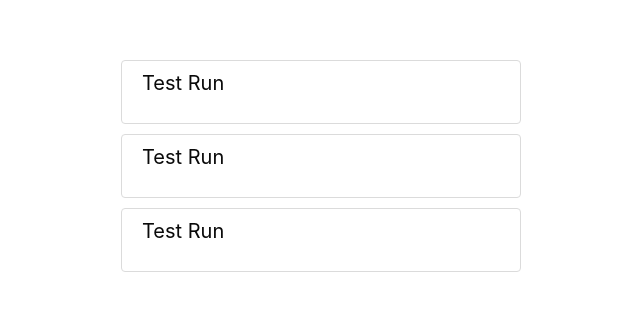
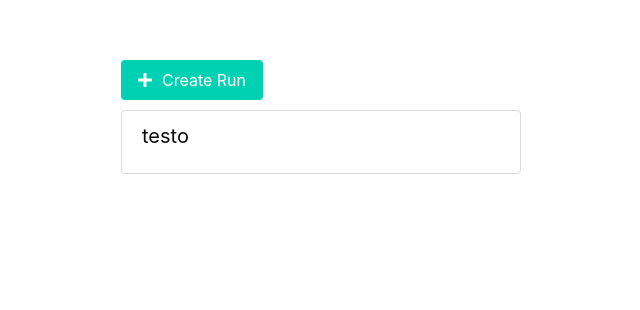
Before and after one commit to DSurguy/nuzlocker-vue, a Vue app: page / in a window 1280 px wide. Shown: the part 110-420 px from the top of the page, without its empty margins (319-959 px from the left). Built offline with nearby package versions, Linux system fonts and the light colour scheme.

Commit message:
Create a modal

```diff
--- a/src/components/RunList.vue
+++ b/src/components/RunList.vue
@@ -1,38 +1,51 @@
 <template>
   <div class="run-list">
+    <div class="run-list-header">
+      <button
+        class="button is-primary"
+        v-on:click="createRun"
+      >
+        <i class="fas fa-plus"></i>Create Run
+      </button>
+    </div>
+    <div class="run-list-content"></div>
     <div class="run" v-for="run in runs" :key="run.id">
       <h2>{{run.title}}</h2>
     </div>
+    <CreateRunModal v-if="createRunActive" v-bind:onClose="closeCreateRunModal" />
   </div>
 </template>
 
 <script>
 import request from '../services/api/index.js'
-console.log(request)
+import CreateRunModal from './modals/CreateRunModal.vue'
 
 export default {
   name: 'RunList',
+  components: {
+    CreateRunModal
+  },
   props: {},
   data: function (){
     return {
-      runs: []
+      runs: [],
+      createRunActive: false
     }
   },
   mounted: async function () {
-    //pretend we dynamically retrieve data
     try{
-      let response = await request('/runs/test', 'get')
-      console.log(response)
+      this.runs = await request('/runs', 'get')
     } catch (e) {
       console.error(e)
     }
-    setTimeout(() => {
-      this.runs = [
-        { id: 0, title: 'Test Run' },
-        { id: 1, title: 'Test Run' },
-        { id: 2, title: 'Test Run' }
-      ]
-    }, 1000)
+  },
+  methods: {
+    createRun: function (event) {
+      this.createRunActive = true
+    },
+    closeCreateRunModal: function (event){
+      this.createRunActive = false
+    }
   }
 }
 </script>
@@ -42,6 +55,14 @@ export default {
 .run-list {
   width: 400px;
   padding-top: 100px;
+}
+.run-list-header {
+  display: flex;
+  justify-content: flex-start;
+  margin: 10px 0;
+}
+.run-list-header button i {
+  margin-right: 10px;
 }
 .run {
   display: flex;
--- /dev/null
+++ b/src/components/modals/CreateRunModal.vue
@@ -0,0 +1,39 @@
+<template>
+  <div class="modal is-active">
+    <div class="modal-background"></div>
+    <div class="modal-card">
+      <header class="modal-card-head">
+        <p class="modal-card-title">Modal title</p>
+        <button class="delete" aria-label="close"></button>
+      </header>
+      <section class="modal-card-body">
+        <p>Test</p>
+      </section>
+      <footer class="modal-card-foot">
+        <button class="button is-success">Save changes</button>
+        <button class="button" v-on:click="onClose">Cancel</button>
+      </footer>
+    </div>
+  </div>
+</template>
+
+<script>
+import request from '../../services/api/index.js'
+
+export default {
+  name: 'CreateRunModal',
+  props: {
+    onClose: Function
+  },
+  data: function (){
+    return {}
+  },
+  mounted: async function () {},
+  methods: {}
+}
+</script>
+
+<!-- Add "scoped" attribute to limit CSS to this component only -->
+<style scoped>
+
+</style>
--- a/src/main.js
+++ b/src/main.js
@@ -1,7 +1,7 @@
 import Vue from 'vue'
 import App from './App.vue'
 
-//import 'bulma/css/bulma.min.css'
+import 'bulma/css/bulma.min.css'
 import './assets/fontawesome.css'
 import '@fortawesome/fontawesome-free/css/fontawesome.css'
 
--- a/src/services/api/index.js
+++ b/src/services/api/index.js
@@ -1,9 +1,17 @@
 import Router from './Router.js'
+
+function delayedResolve(value){
+  return new Promise((resolve, reject) => {
+    setTimeout(() => resolve(value), 0)
+  })
+}
 
 const myRouter = new Router()
 myRouter.route('/runs', {
   get: async function (params){
-    return true
+    return delayedResolve([
+      { id: 0, title: 'testo'}
+    ])
   },
   post: async function (params, body){
     return true
```
Also changed, not shown: 1 other file (tests, documents, lock files or other folders).
